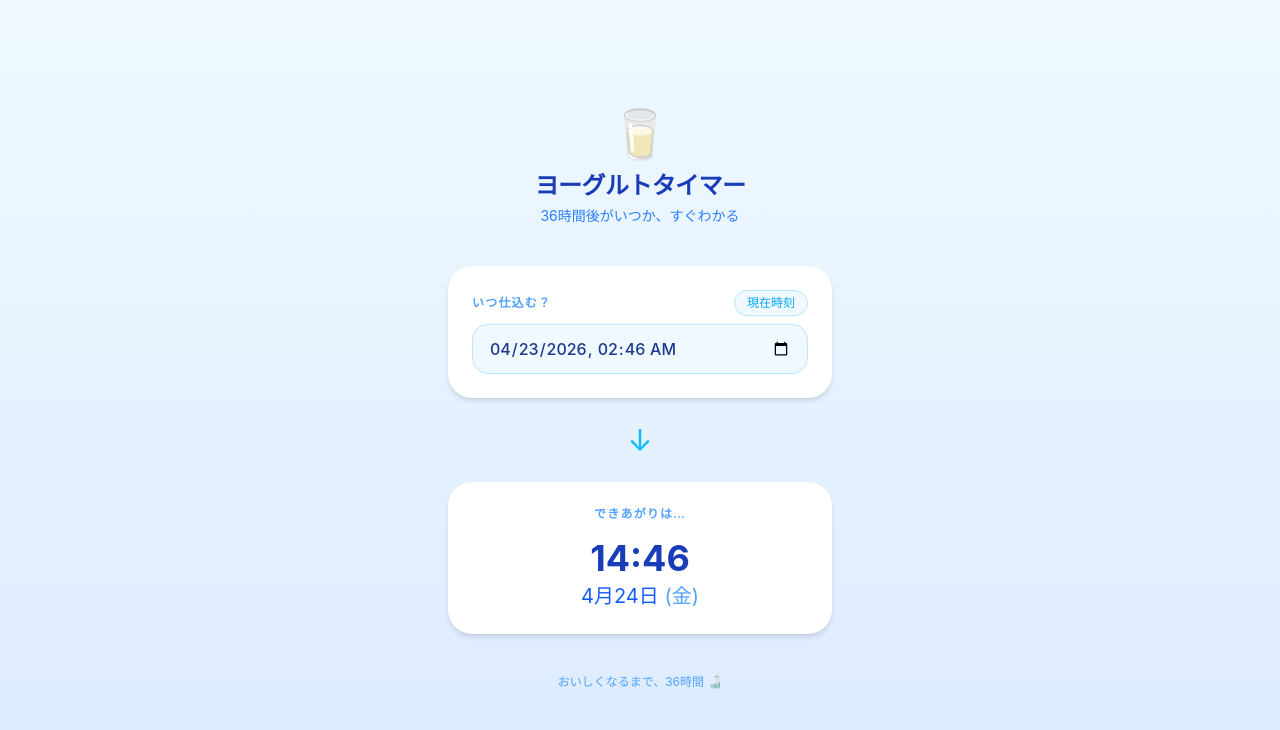
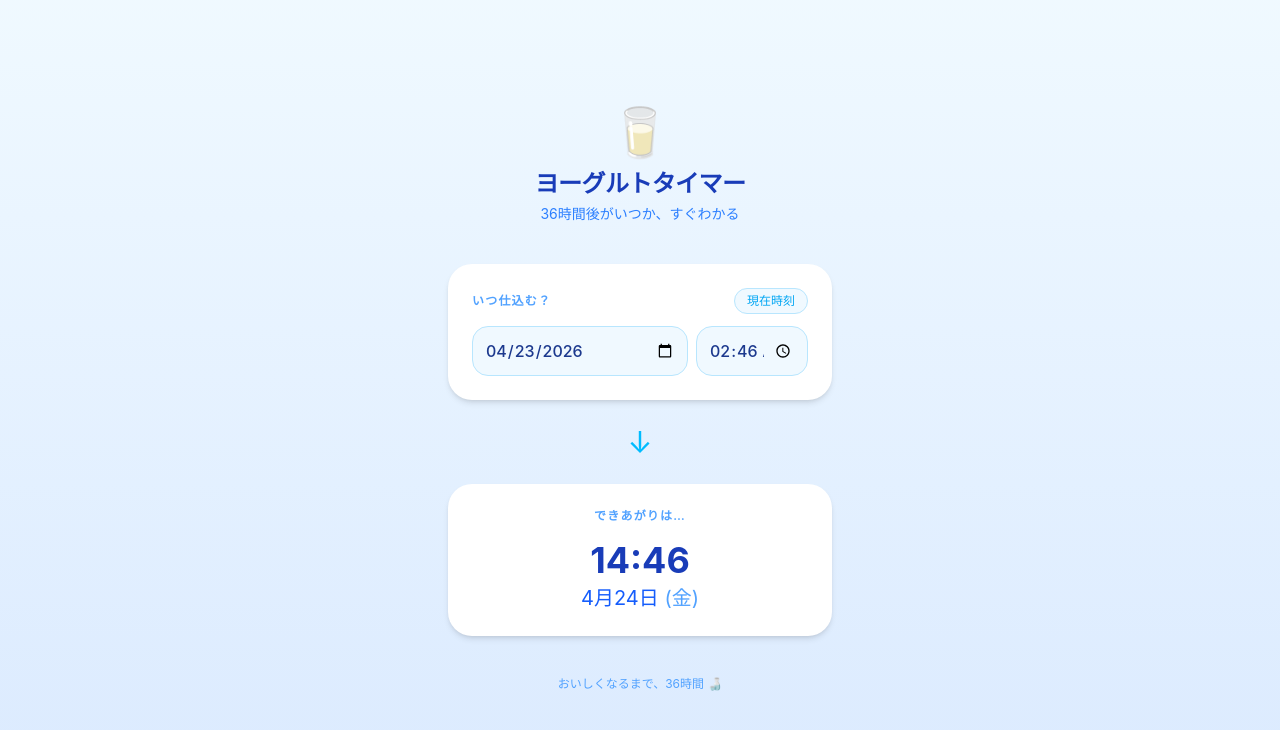
Before and after one commit to RyuGotoo/yogurt-timer, a Next.js app: page / in a window 1280 px wide. Shown: the top 730 px of the page. Built offline with nearby package versions, Linux system fonts and the light colour scheme.

Commit message:
日付・時刻inputを分割してスマホ表示を修正

```diff
--- a/app/page.tsx
+++ b/app/page.tsx
@@ -2,9 +2,12 @@
 
 import { useState, useEffect } from "react";
 
-function formatDateTimeLocal(date: Date): string {
+function toDateAndTime(date: Date): { date: string; time: string } {
   const pad = (n: number) => String(n).padStart(2, "0");
-  return `${date.getFullYear()}-${pad(date.getMonth() + 1)}-${pad(date.getDate())}T${pad(date.getHours())}:${pad(date.getMinutes())}`;
+  return {
+    date: `${date.getFullYear()}-${pad(date.getMonth() + 1)}-${pad(date.getDate())}`,
+    time: `${pad(date.getHours())}:${pad(date.getMinutes())}`,
+  };
 }
 
 function formatResult(date: Date): { date: string; time: string; weekday: string } {
@@ -18,15 +21,27 @@ function formatResult(date: Date): { date: string; time: string; weekday: string
 }
 
 export default function Home() {
-  const [startTime, setStartTime] = useState("");
+  const [dateVal, setDateVal] = useState("");
+  const [timeVal, setTimeVal] = useState("");
   const [mounted, setMounted] = useState(false);
 
   useEffect(() => {
-    setStartTime(formatDateTimeLocal(new Date()));
+    const now = toDateAndTime(new Date());
+    setDateVal(now.date);
+    setTimeVal(now.time);
     setMounted(true);
   }, []);
 
-  const finishDate = startTime ? new Date(new Date(startTime).getTime() + 36 * 60 * 60 * 1000) : null;
+  const resetToNow = () => {
+    const now = toDateAndTime(new Date());
+    setDateVal(now.date);
+    setTimeVal(now.time);
+  };
+
+  const finishDate =
+    dateVal && timeVal
+      ? new Date(new Date(`${dateVal}T${timeVal}`).getTime() + 36 * 60 * 60 * 1000)
+      : null;
   const result = finishDate && !isNaN(finishDate.getTime()) ? formatResult(finishDate) : null;
 
   return (
@@ -40,23 +55,31 @@ export default function Home() {
 
       {/* 入力カード */}
       <div className="w-full max-w-sm bg-white rounded-3xl shadow-md px-6 py-6 mb-6">
-        <div className="flex items-center justify-between mb-2">
+        <div className="flex items-center justify-between mb-3">
           <label className="text-xs font-semibold text-blue-400 uppercase tracking-widest">
             いつ仕込む？
           </label>
           <button
-            onClick={() => setStartTime(formatDateTimeLocal(new Date()))}
+            onClick={resetToNow}
             className="text-xs text-sky-500 font-medium bg-sky-50 border border-sky-200 rounded-full px-3 py-1 active:bg-sky-100"
           >
             現在時刻
           </button>
         </div>
-        <input
-          type="datetime-local"
-          value={startTime}
-          onChange={(e) => setStartTime(e.target.value)}
-          className="w-full min-w-0 text-base text-blue-900 font-medium bg-sky-50 border border-sky-200 rounded-2xl px-4 py-3 focus:outline-none focus:ring-2 focus:ring-sky-300"
-        />
+        <div className="flex gap-2">
+          <input
+            type="date"
+            value={dateVal}
+            onChange={(e) => setDateVal(e.target.value)}
+            className="flex-1 min-w-0 text-base text-blue-900 font-medium bg-sky-50 border border-sky-200 rounded-2xl px-3 py-3 focus:outline-none focus:ring-2 focus:ring-sky-300"
+          />
+          <input
+            type="time"
+            value={timeVal}
+            onChange={(e) => setTimeVal(e.target.value)}
+            className="w-28 min-w-0 text-base text-blue-900 font-medium bg-sky-50 border border-sky-200 rounded-2xl px-3 py-3 focus:outline-none focus:ring-2 focus:ring-sky-300"
+          />
+        </div>
       </div>
 
       {/* 矢印 */}
@@ -69,9 +92,7 @@ export default function Home() {
         </p>
         {mounted && result ? (
           <>
-            <p className="text-4xl font-bold text-blue-800">
-              {result.time}
-            </p>
+            <p className="text-4xl font-bold text-blue-800">{result.time}</p>
             <p className="text-xl text-blue-600 mt-1">
               {result.date} <span className="text-blue-400">{result.weekday}</span>
             </p>
```
